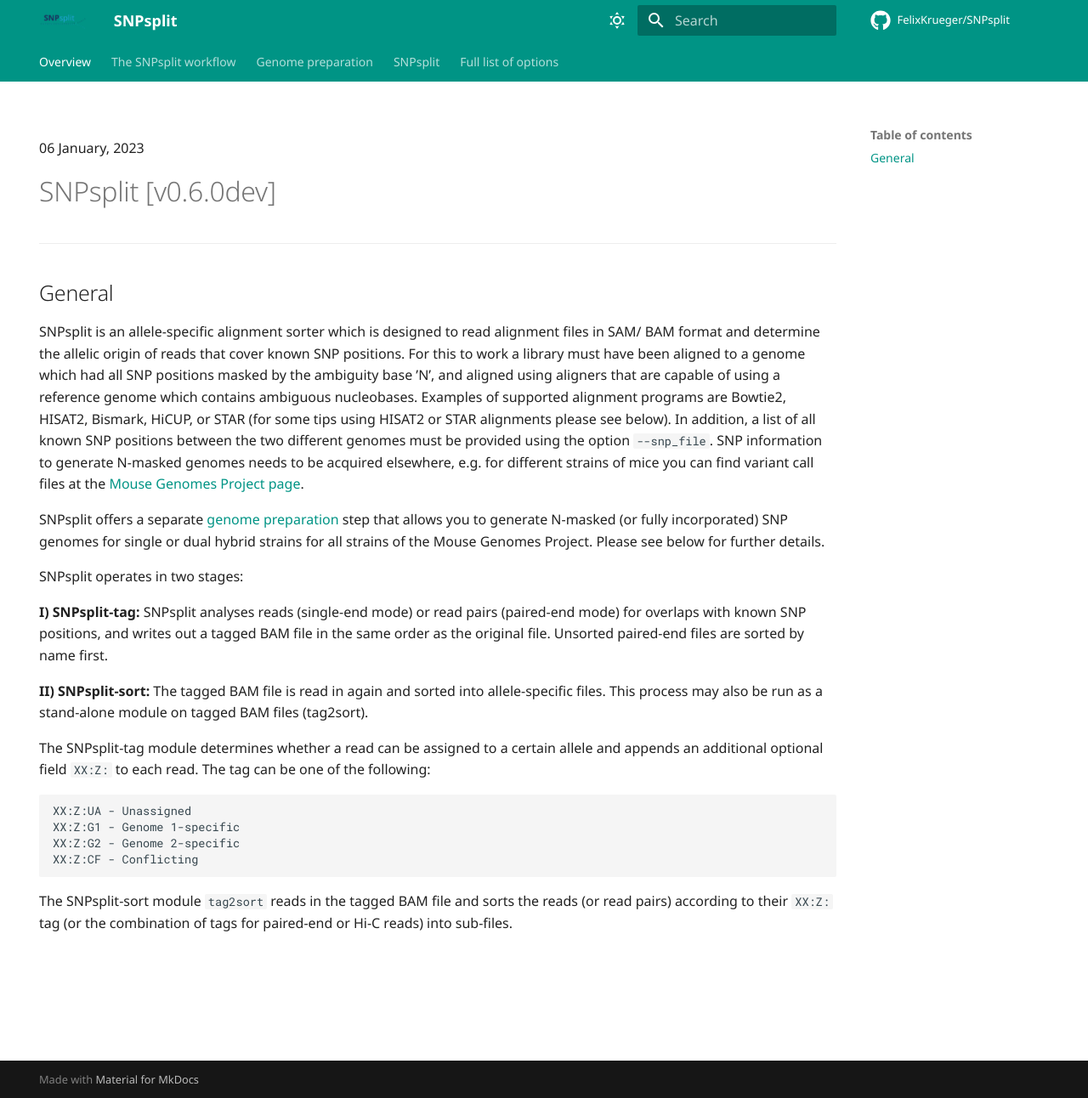
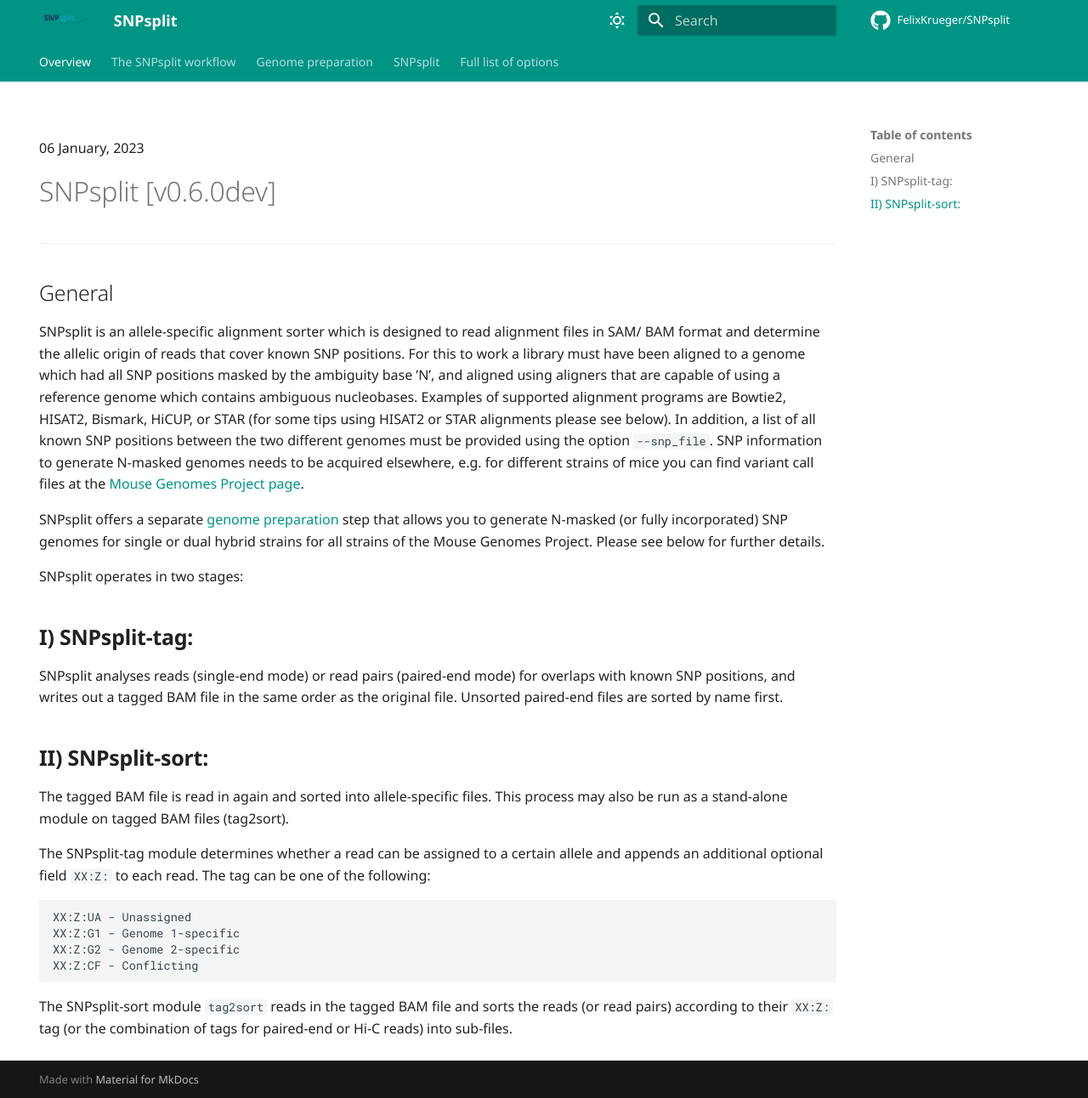
Before and after one commit to FelixKrueger/SNPsplit, an MkDocs documentation site: the page built from docs/README.md, in a window 1280 px wide and 1292 px high. Shown: the whole window at 85% size. Built offline with MkDocs 1.6.1 and Material for MkDocs 9.7.7, drawn with Linux system fonts in a browser that asks for light colours; comment, search, counter and statistics services are not loaded.

Commit message:
structure

```diff
--- a/docs/README.md
+++ b/docs/README.md
@@ -16,10 +16,10 @@
 
 SNPsplit operates in two stages:
 
- **I) SNPsplit-tag:**
+## **I) SNPsplit-tag:**
 SNPsplit analyses reads (single-end mode) or read pairs (paired-end mode) for overlaps with known SNP positions, and writes out a tagged BAM file in the same order as the original file. Unsorted paired-end files are sorted by name first.
 
- **II) SNPsplit-sort:**
+## **II) SNPsplit-sort:**
 The tagged BAM file is read in again and sorted into allele-specific files. This process may also be run as a stand-alone module on tagged BAM files (tag2sort).
 
 The SNPsplit-tag module determines whether a read can be assigned to a certain allele and appends an additional optional field `XX:Z:` to each read. The tag can be one of the following:
```
